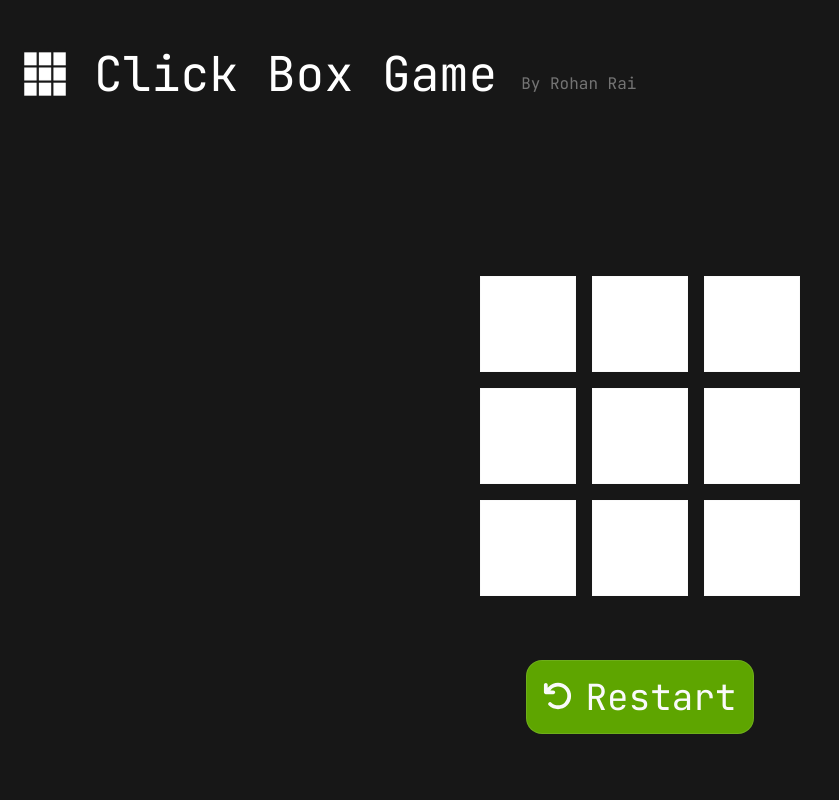
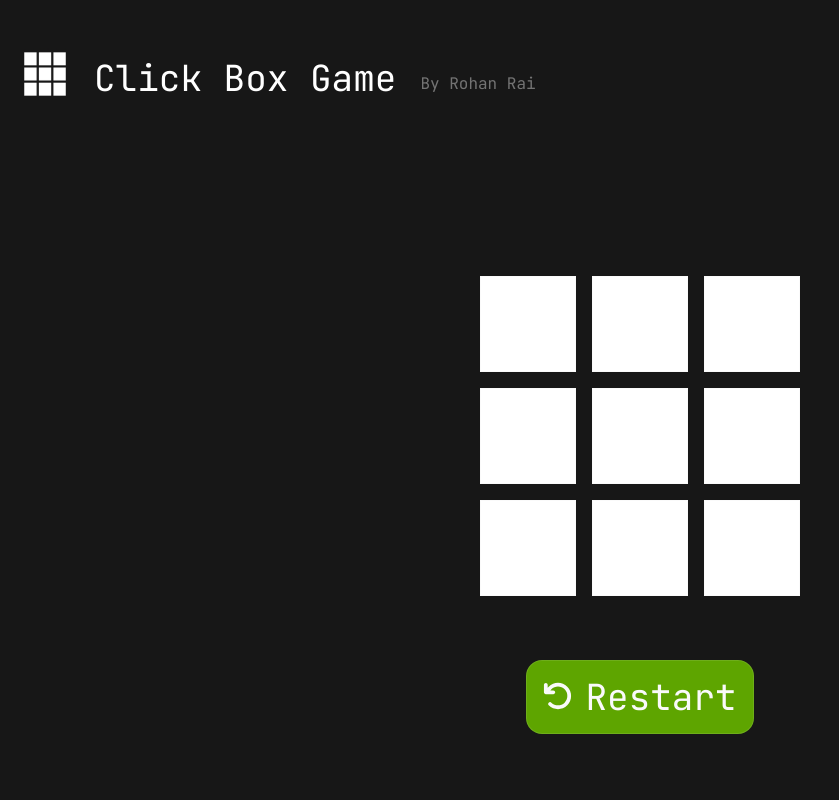
Before and after one commit to rohxn-rai/smatrix-boxes, a Next.js app: page / in a window 1280 px wide. Shown: the top 800 px of the page, without its empty margins (0-839 px from the left). Built offline with nearby package versions, Linux system fonts and the light colour scheme.

Commit message:
modified Header - changes the styling to adjust with multiple screens

```diff
--- a/components/Header.jsx
+++ b/components/Header.jsx
@@ -7,13 +7,13 @@ const Header = () => {
       <div className="container mx-auto px-5 flex justify-between items-center">
         <div className="hidden md:flex md:flex-row gap-6">
           <Image src="/box.png" height={50} width={50} alt="Box Icon" />
-          <h1 className="text-5xl pt-0.5">Click Box Game</h1>
+          <h1 className="text-4xl pt-2.5">Click Box Game</h1>
           <span className="text-white/40 pt-5">By Rohan Rai</span>
         </div>
         <div className="flex md:hidden md:flex-row gap-3">
           <Image src="/box.png" height={25} width={40} alt="Box Icon" />
-          <h1 className="text-3xl pt-1">Click Box Game</h1>
-          <span className="text-white/40 pt-3">By Rohan Rai</span>
+          <h1 className="text-3xl pt-2">Click Box Game</h1>
+          <span className="text-white/40 pt-3.5">By Rohan Rai</span>
         </div>
       </div>
     </header>
```
